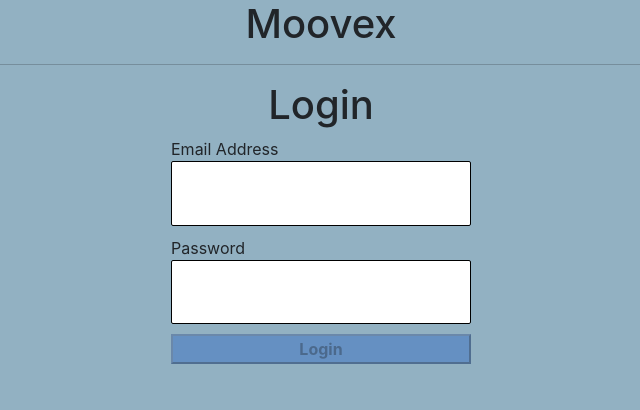
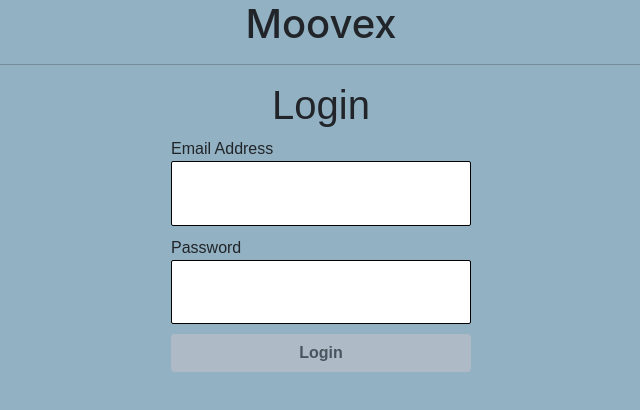
Before and after one commit to MaySalmon/moovex-home-assignment, a React (Create React App) app: page / in a window 1280 px wide. Shown: the top 410 px of the page, without its empty margins (319-959 px from the left). Built offline with nearby package versions, Linux system fonts and the light colour scheme.

Commit message:
fixed submit button

```diff
--- a/src/App.css
+++ b/src/App.css
@@ -8,12 +8,13 @@ body {
 
   height: 100vh;
   align-items: center;
-  font-family: "Inter";
+  font-family: Arial, Helvetica, sans-serif;
 }
 
 .login_form{
   display: flex;
   flex-direction: column;
+
 }
 
 .login_form > h1{
@@ -30,7 +31,7 @@ body {
   margin-bottom: 10px;
   outline: none;
   border: 1px solid black;
-  font-family: "Inter";
+  font-family: Arial, Helvetica, sans-serif;
   border-radius: 2px;
   font-size: 15px;
 }
@@ -95,15 +96,25 @@ body {
 }
 
 .login-btn{
-  background-color:rgb(101, 144, 194);
+  background-color:rgb(135, 168, 206);
   width: 300px;
 }
 
 .card-icon{
   padding-bottom: 0em;
+  border-radius: 0;
 
 }
 
 .click{
   cursor: pointer;
 }
+
+.guest-form-card{
+  background: rgb(98, 122, 153);
+}
+
+.btn{
+  background: rgb(190, 192, 199);
+  font-family: Arial, Helvetica, sans-serif;
+}
--- a/src/containers/AllPosts.jsx
+++ b/src/containers/AllPosts.jsx
@@ -26,13 +26,23 @@ const AllPosts = () => {
 //     },[]);
 
     const addPost=(id)=>{
-        var object = [];
-        const arr = JSON.parse(localStorage.getItem('localpostsdata'));
-        object=arr[id];
-        object.userId=1;
-         arr.push(object);
-         localStorage.setItem("localpostsdata", JSON.stringify(arr));
-         window.location.reload();
+
+        // var object = [];
+        // const arr = JSON.parse(localStorage.getItem('localpostsdata'));
+        // for(let i=0; i< arr.length; i++){
+        //     if(arr[i].id === id)
+        //     {
+        //         object=arr[i];
+        //         object.userId=1;
+        //         arr.push(object);
+        //         localStorage.setItem("localpostsdata", JSON.stringify(arr));
+        //      window.location.reload();
+        //     }
+        // }
+
+
+
+
     }
 
     return (
@@ -47,6 +57,8 @@ const AllPosts = () => {
                                     <div className="card-body">
                                         <div className="card-title"><strong>{info.title}</strong><hr/></div>
                                         <div className="card-text"> {info.body}</div>
+                                        <p class="card-text"> {info.id}</p>
+
                                         <i className="click" onClick={()=>addPost(info.id)}><strong>Add Post</strong></i>
 
                                     </div>
--- a/src/containers/LogInForm.jsx
+++ b/src/containers/LogInForm.jsx
@@ -51,9 +51,12 @@ const LoginInForm =()=>{
                 <label htmlFor="password">Password</label>
                 <input type="password" onChange={formik.handleChange} value={formik.values.password} onBlur={formik.handleBlur} id="password" name="password"/>
                 {formik.touched.password && formik.errors.password ? <div className="error">{formik.errors.password}</div>:null}
-                <Link to={`/home`}>
-                <button className="login-btn" type="submit" disabled={!(formik.isValid && formik.dirty)} ><strong>Login</strong></button>
-                </Link>
+                <button className="btn"  disabled={!(formik.isValid && formik.dirty)} type="button"
+                                        onClick={(e) => {
+                                        e.preventDefault();
+                                        window.location.href='/home';
+                                        }}><strong>Login</strong>
+                </button>
             </form>
             </div>
         </div>
--- a/src/containers/SavedPosts.jsx
+++ b/src/containers/SavedPosts.jsx
@@ -37,12 +37,11 @@ const SavedPosts = () => {
                 {JSON.parse(localStorage.getItem("localpostsdata")).map((info) => {
                     if (info.userId === localdata.id){
                         return(
-                                <div className="card" >
+                                <div key={info.id} className="card" >
                                     <div class="card-body">
 
                                         <p class="card-title"><strong>{info.title}</strong><hr/></p>
                                         <p class="card-text"> {info.body}</p>
-                                        <p class="card-text"> {info.id}</p>
 
                                         <i className="click" onClick={()=>removePost(info.id)}><strong>Delete</strong></i>
 
```
